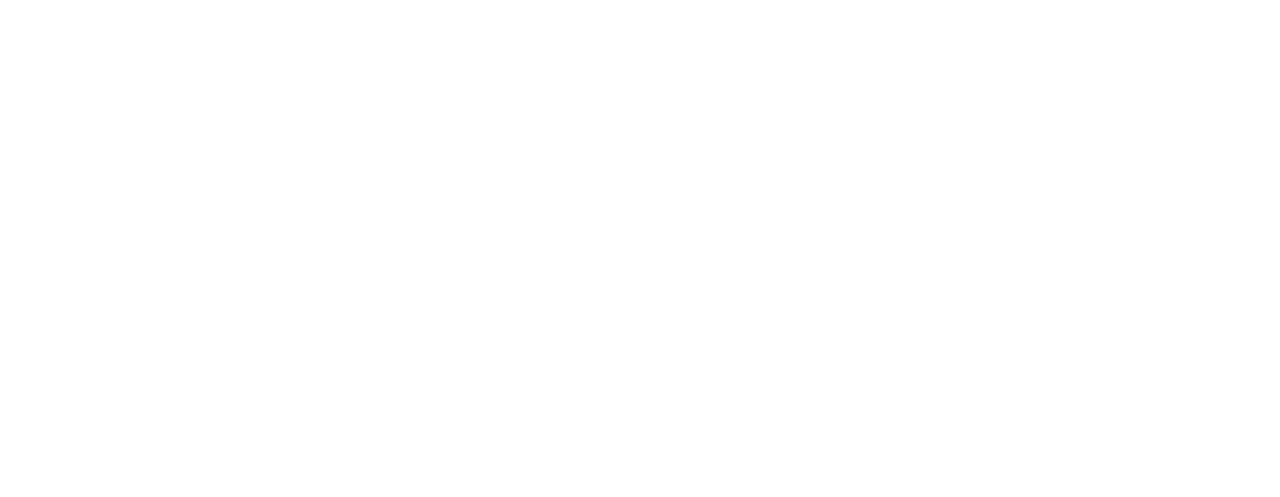
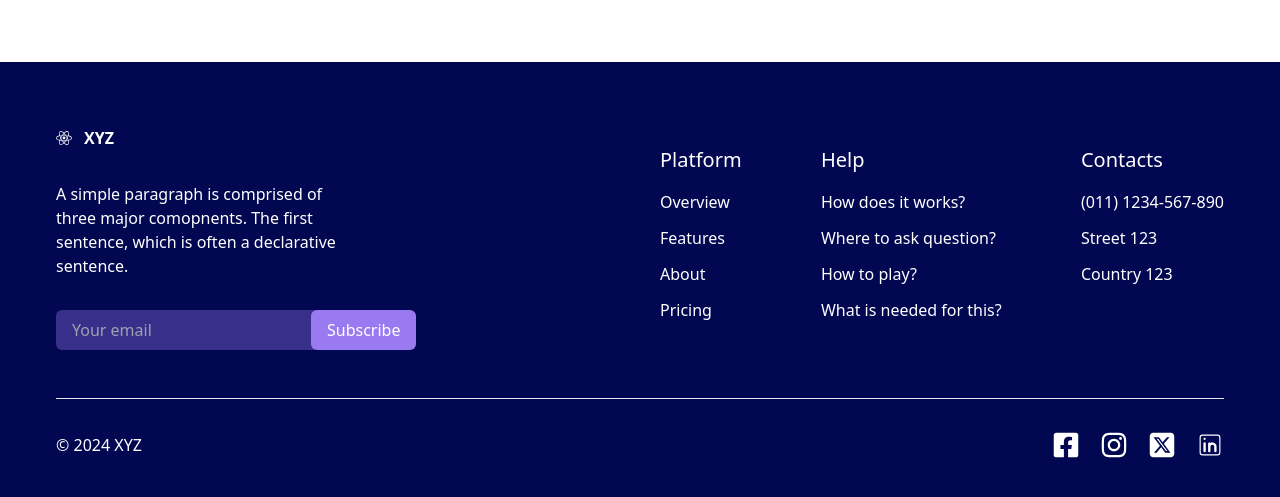
Before and after one commit to stefankrstic/xyz-website, a Next.js app: page / in a window 1280 px wide. Shown: the part 3550-4047 px from the top of the page. Before the commit the page ends 3612 px from the top, so only its background shows below. Built offline with nearby package versions, Linux system fonts and the light colour scheme.

Commit message:
Create footer

```diff
--- /dev/null
+++ b/src/components/Footer.js
@@ -0,0 +1,101 @@
+import React from "react";
+import { FaReact } from "react-icons/fa";
+import { FaFacebookSquare } from "react-icons/fa";
+import { FaInstagram } from "react-icons/fa";
+import { FaSquareXTwitter } from "react-icons/fa6";
+import { CiLinkedin } from "react-icons/ci";
+
+export default function Footer() {
+    return (
+        <div className="bg-[#010851] md:px-14 p-4 max-w-screen-2xl mx-auto text-white">
+            <div className="my-12 flex flex-col md:flex-row gap-10">
+                <div className="md:w-1/2 space-y-8">
+                    <a href="/" className="text-wxl font-semibold flex items-center space-x-3 text-primary">
+                        <FaReact className="text-white" /> <span className="text-white">XYZ</span>
+                    </a>
+                    <p className="md:w-1/2">
+                        A simple paragraph is comprised of three major comopnents. The first sentence, which is often a
+                        declarative sentence.
+                    </p>
+                    <div>
+                        <input
+                            type="email"
+                            name="email"
+                            id="email"
+                            placeholder="Your email"
+                            className="bg-[#9a7af159] py-2 px-4 rounded-md focus:outline-none"
+                        />
+                        <input
+                            type="submit"
+                            value="Subscribe"
+                            className="px-4 py-2 bg-secondary rounded-md -ml-2 cursor-pointer hover:bg-white hover:text-primary duration-300 transition-all"
+                        />
+                    </div>
+                </div>
+                <div className="md:w-1/2 flex flex-col md:flex-row flex-wrap justify-between gap-8 itmes-start">
+                    <div className="space-y-4 mt-5">
+                        <h4 className="text-xl">Platform</h4>
+                        <ul className="space-y-3">
+                            <a href="/" className="block hover:text-gray-300">
+                                Overview
+                            </a>
+                            <a href="/" className="block hover:text-gray-300">
+                                Features
+                            </a>
+                            <a href="/" className="block hover:text-gray-300">
+                                About
+                            </a>
+                            <a href="/" className="block hover:text-gray-300">
+                                Pricing
+                            </a>
+                        </ul>
+                    </div>
+                    <div className="space-y-4 mt-5">
+                        <h4 className="text-xl">Help</h4>
+                        <ul className="space-y-3">
+                            <a href="/" className="block hover:text-gray-300">
+                                How does it works?
+                            </a>
+                            <a href="/" className="block hover:text-gray-300">
+                                Where to ask question?
+                            </a>
+                            <a href="/" className="block hover:text-gray-300">
+                                How to play?
+                            </a>
+                            <a href="/" className="block hover:text-gray-300">
+                                What is needed for this?
+                            </a>
+                        </ul>
+                    </div>
+                    <div className="space-y-4 mt-5">
+                        <h4 className="text-xl">Contacts</h4>
+                        <ul className="space-y-3">
+                            <p className="hover:text-gray-300">(011) 1234-567-890</p>
+                            <p className="hover:text-gray-300">Street 123</p>
+                            <p className="hover:text-gray-300">Country 123</p>
+                        </ul>
+                    </div>
+                </div>
+            </div>
+            <hr />
+            <div className="flex flex-col sm:flex-row gap-8 sm:items-center justify-between my-8">
+                <p>&copy; {new Date().getFullYear()} XYZ</p>
+                <div className="flex items-center space-x-5">
+                    <FaFacebookSquare
+                        size={28}
+                        className="cursor-pointer hover:-translate-y-4 transition-all duration-300"
+                    />
+                    <FaInstagram
+                        size={28}
+                        className="cursor-pointer hover:-translate-y-4 transition-all duration-300"
+                    />
+                    <FaSquareXTwitter
+                        size={28}
+                        className="cursor-pointer hover:-translate-y-4 transition-all duration-300"
+                    />
+                    <CiLinkedin size={28} className="cursor-pointer hover:-translate-y-4 transition-all duration-300" />
+                </div>
+            </div>
+        </div>
+    );
+}
--- a/src/pages/index.js
+++ b/src/pages/index.js
@@ -4,6 +4,7 @@
 import About from "@/components/About";
 import Pricing from "@/components/Pricing";
 import Newsletter from "@/components/Newsletter";
+import Footer from "@/components/Footer";
 
 export default function App() {
     return (
@@ -14,6 +15,7 @@
             <About />
             <Pricing />
             <Newsletter />
+            <Footer />
         </main>
     );
 }
```
